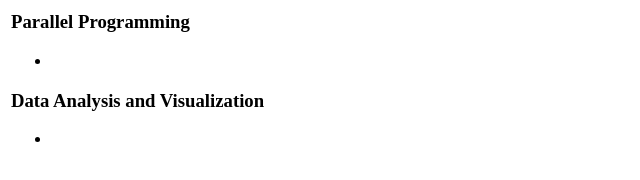
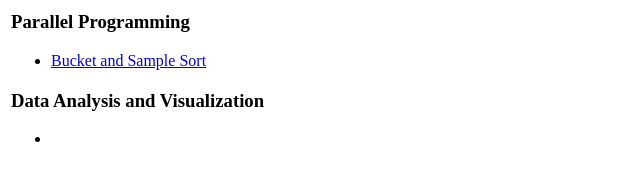
Before and after one commit to cdsjatin/profile_page, a plain HTML site: page CDS_Links.html in a window 1280 px wide. Shown: the whole page, without its empty margins (0-640 px from the left). Drawn offline with Linux system fonts and the light colour scheme.

Commit message:
bucket sort

```diff
--- a/CDS_Links.html
+++ b/CDS_Links.html
@@ -23,7 +23,7 @@
 		<td width="350" valign="top">
 	<h3>Parallel Programming</h3>
 	<ul>
-		<li><a href=""></a></li>
+		<li><a href="http://parallelcomp.uw.hu/ch09lev1sec5.html">Bucket and Sample Sort</a></li>
 	</ul>
 </td>
 </tr>
```
